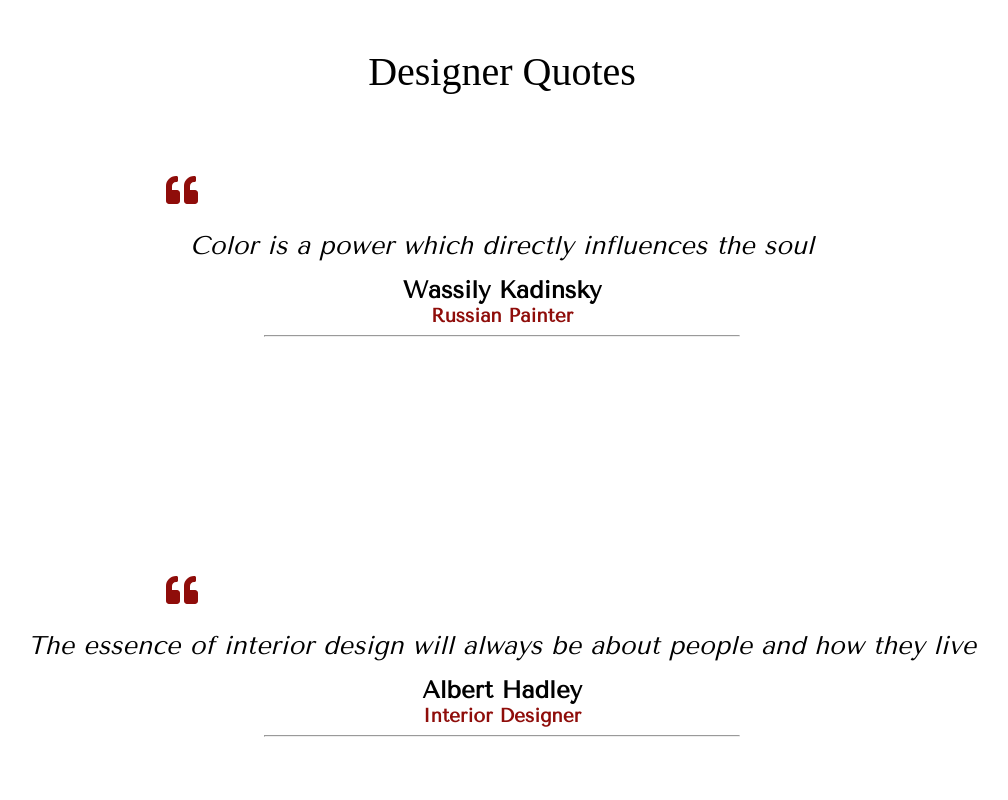
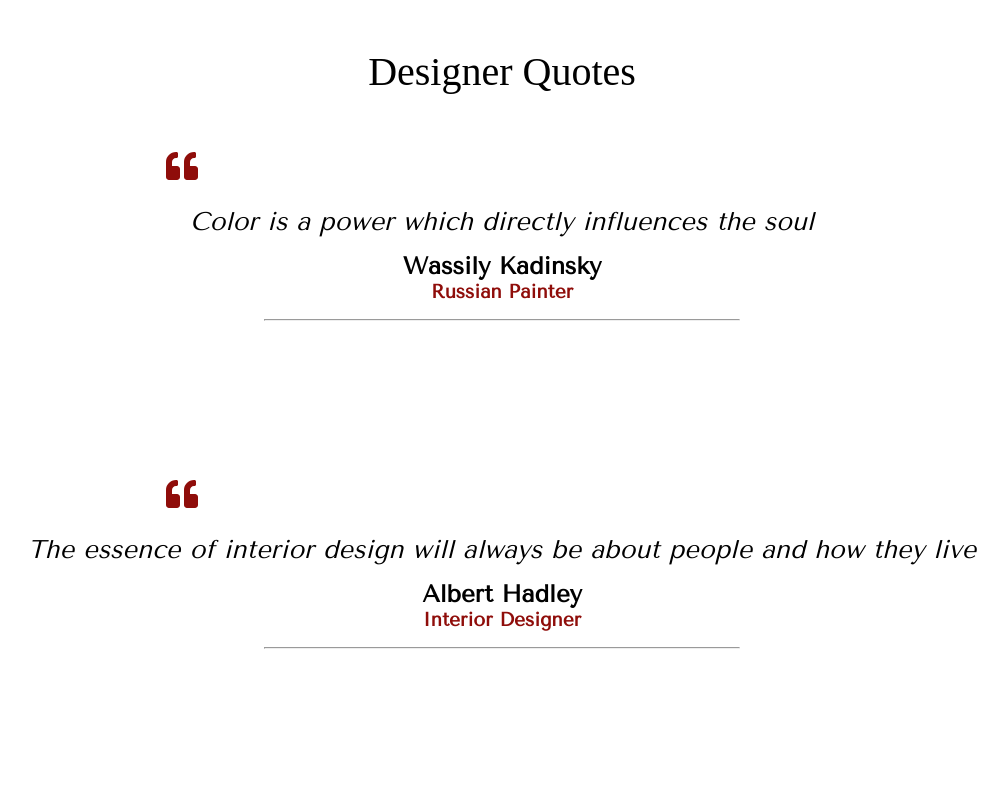
Before and after one commit to ibrarramzan-dev/parre-textile-new, a Next.js app: page /Designer in a window 1280 px wide. Shown: the top 800 px of the page, without its empty margins (138-1146 px from the left). Built offline with nearby package versions, Linux system fonts and the light colour scheme; a web font is replaced by a local one.

Commit message:
asdfasdf

```diff
--- a/styles/quotes/quote.module.scss
+++ b/styles/quotes/quote.module.scss
@@ -33,15 +33,15 @@
   .para {
     @include flexer(column, center);
     text-align: center;
-    height: 40vh;
+    height: 35vh;
     padding: 1rem;
     transition: all 0.4s ease;
     width: 85vw;
-    margin-bottom: 2rem;
+    // margin-bottom: 2rem;
 
     .line{
       width: 45%;
-      margin-top: .5rem;
+      margin-top: 1rem;
     }
 
     .logo {
```
